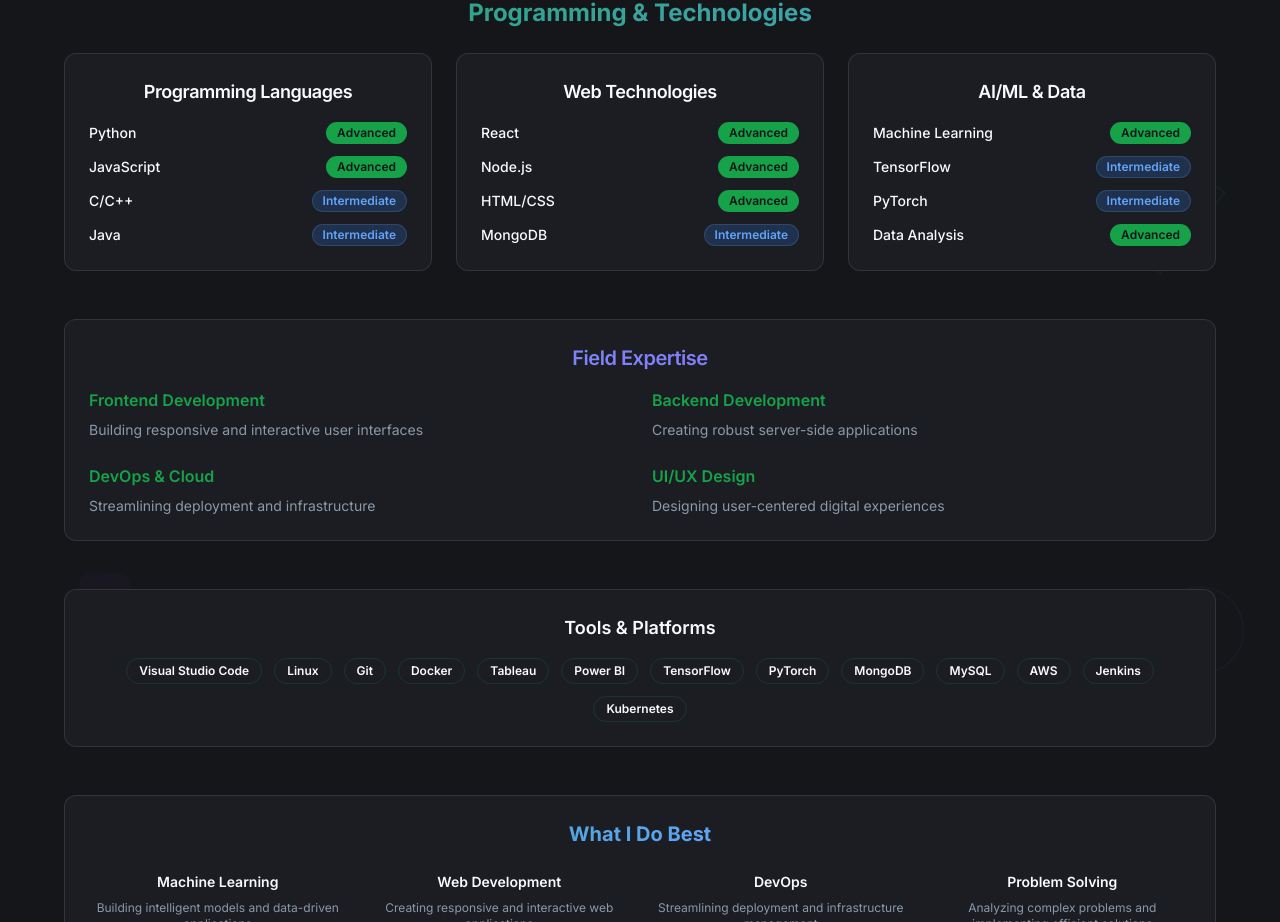
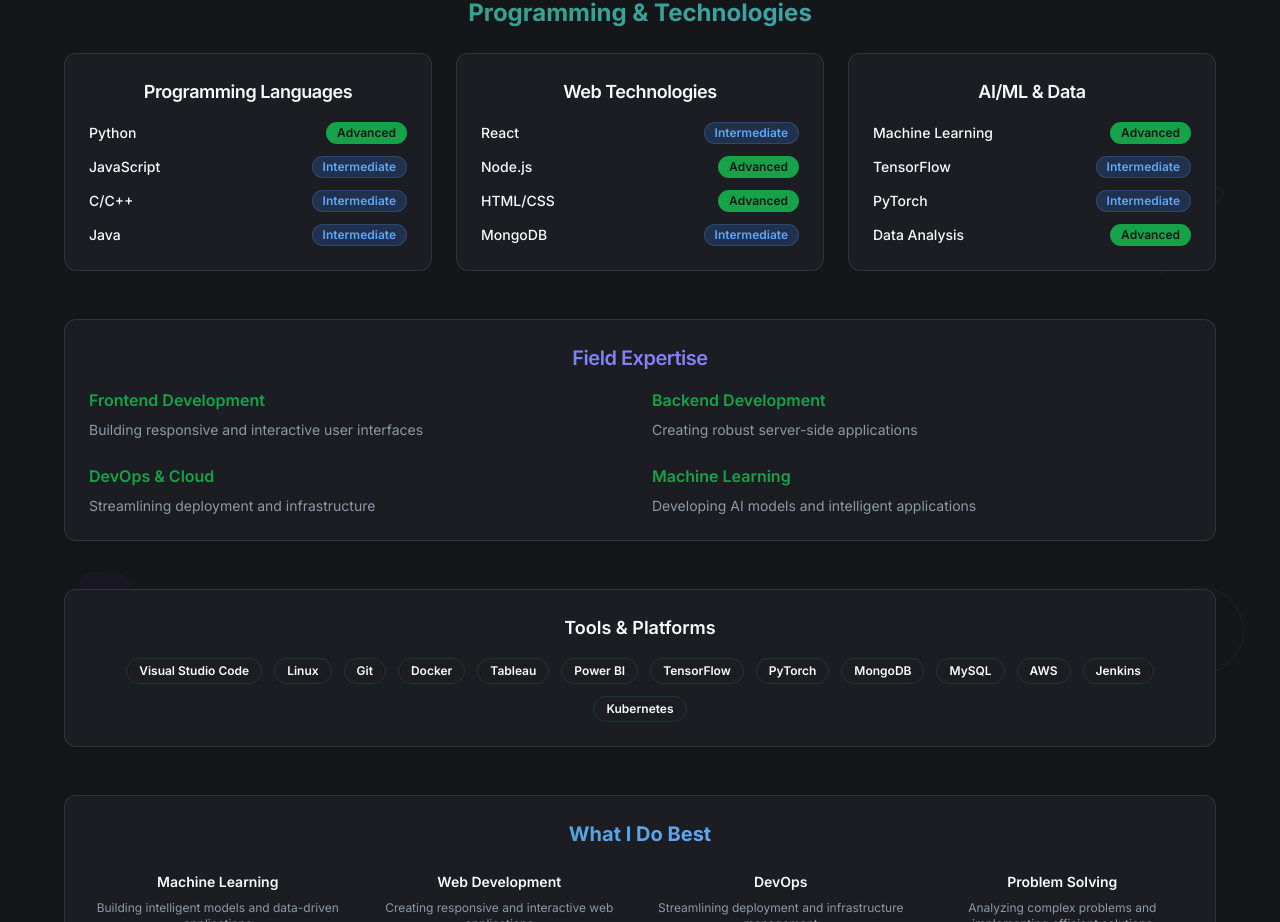
Before and after one commit to Abhiram-Bhat/port, a React (Vite) app: page / in a window 1280 px wide. Shown: the part 1759-2681 px from the top of the page. Built offline with nearby package versions, Linux system fonts and the light colour scheme.

Commit message:
Refactor skills and expertise
Removed "Advanced" from JavaScript and React skills, removed UI/UX Design, and added ML.

```diff
--- a/src/components/Skills.tsx
+++ b/src/components/Skills.tsx
@@ -1,4 +1,3 @@
-
 import { Card, CardContent, CardHeader, CardTitle } from '@/components/ui/card';
 import { Badge } from '@/components/ui/badge';
 
@@ -8,7 +7,7 @@ const Skills = () => {
       title: "Programming Languages",
       skills: [
         { name: "Python", level: "Advanced" },
-        { name: "JavaScript", level: "Advanced" },
+        { name: "JavaScript", level: "Intermediate" },
         { name: "C/C++", level: "Intermediate" },
         { name: "Java", level: "Intermediate" }
       ]
@@ -16,7 +15,7 @@ const Skills = () => {
     {
       title: "Web Technologies",
       skills: [
-        { name: "React", level: "Advanced" },
+        { name: "React", level: "Intermediate" },
         { name: "Node.js", level: "Advanced" },
         { name: "HTML/CSS", level: "Advanced" },
         { name: "MongoDB", level: "Intermediate" }
@@ -37,7 +36,7 @@ const Skills = () => {
     { name: "Frontend Development", description: "Building responsive and interactive user interfaces" },
     { name: "Backend Development", description: "Creating robust server-side applications" },
     { name: "DevOps & Cloud", description: "Streamlining deployment and infrastructure" },
-    { name: "UI/UX Design", description: "Designing user-centered digital experiences" }
+    { name: "Machine Learning", description: "Developing AI models and intelligent applications" }
   ];
 
   const tools = [
```
